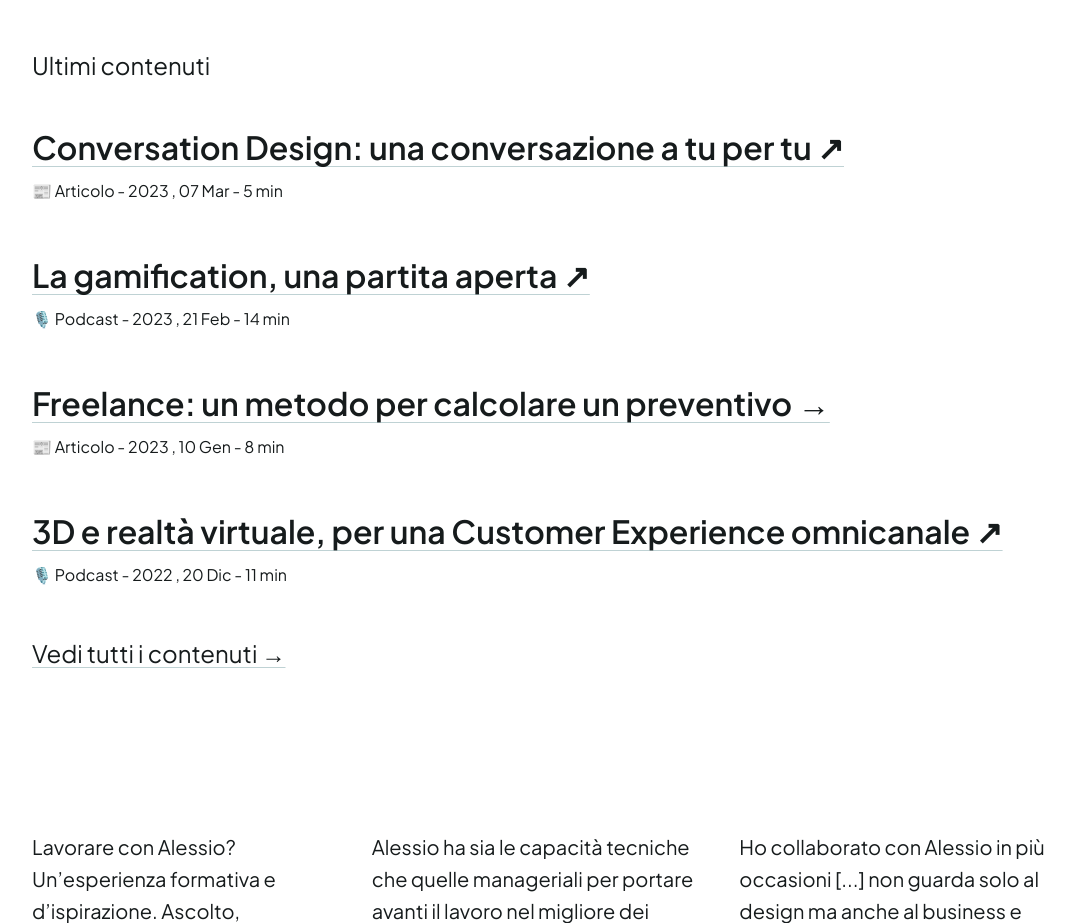
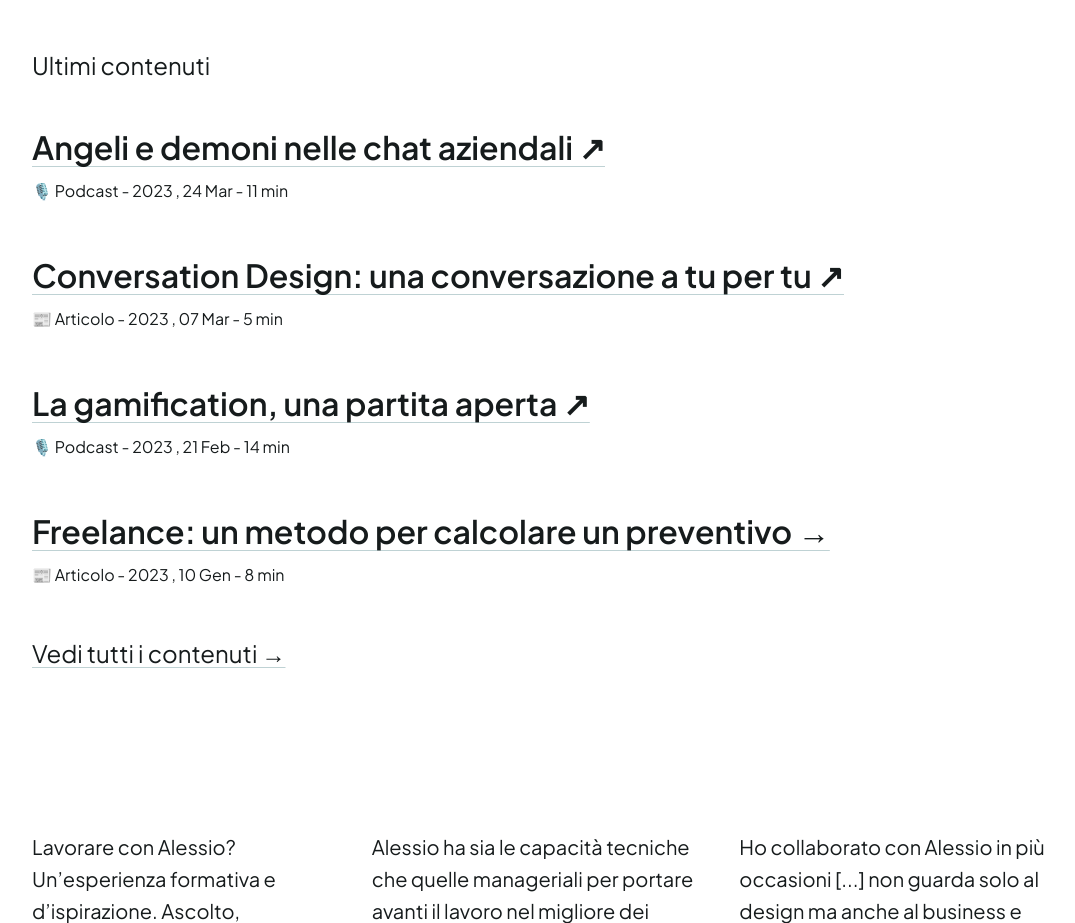
Before and after one commit to alessiocardelli/alessiocardelli, a plain HTML site: page index.html in a window 1280 px wide. Shown: the part 1760-2683 px from the top of the page, without its empty margins (96-1171 px from the left). Drawn offline with Linux system fonts and the light colour scheme.

Commit message:
Versione 2023 4.0

```diff
--- a/index.html
+++ b/index.html
@@ -83,10 +83,10 @@ xxx
 <!-- - - - - - - - - - - - - - - - - - - - - - SEPARATORE - - - - - - - - - - - - - - - - - - - - -->
 <div class="content-list">
   <div class="content-title reveal">Ultimi contenuti</div>
+  <div class="content-box reveal"><p class="content-text"><a class="link" target="_blank" href="https://open.spotify.com/episode/2aecbbnfzV427gKgpuC8ln?si=cd3a7f3e4f5f4b0b" title="Link ad uno dei contenuti realizzati o co-prodotti da Alessio Cardelli">Angeli e demoni nelle chat aziendali  ↗</a></p><p class="content-sub">🎙️ Podcast - 2023 , 24 Mar - 11 min</p></div>
   <div class="content-box reveal"><p class="content-text"><a class="link" target="_blank" href="https://baasbox.com/magazine/conversation-design-conversazione-tu-per-tu" title="Link ad uno dei contenuti realizzati o co-prodotti da Alessio Cardelli">Conversation Design: una conversazione a tu per tu  ↗</a></p><p class="content-sub">📰  Articolo - 2023 , 07 Mar - 5 min</p></div>
   <div class="content-box reveal"><p class="content-text"><a class="link" target="_blank" href="https://open.spotify.com/episode/4wY6MKaZkXzBfjdyoe8K7g?si=b514a0c41f58440f" title="Link ad uno dei contenuti realizzati o co-prodotti da Alessio Cardelli">La gamification, una partita aperta ↗</a></p><p class="content-sub">🎙️ Podcast - 2023 , 21 Feb - 14 min</p></div>
   <div class="content-box reveal"><p class="content-text"><a class="link" href="contents/freelance_preventivi.html" title="Link ad uno dei contenuti realizzati o co-prodotti da Alessio Cardelli">Freelance: un metodo per calcolare un preventivo →</a></p><p class="content-sub">📰 Articolo - 2023 , 10 Gen - 8 min</p></div>
-  <div class="content-box reveal"><p class="content-text"><a class="link" target="_blank" href="https://open.spotify.com/episode/2cJMqUxvDaRomzraFcyLFF?si=c76b7219961e400a" title="Link ad uno dei contenuti realizzati o co-prodotti da Alessio Cardelli">3D e realtà virtuale, per una Customer Experience omnicanale ↗</a></p><p class="content-sub">🎙️ Podcast - 2022 , 20 Dic - 11 min</p></div>
   <div class="inline-cta reveal"><a class="link" href="contents.html" title="Pagina di tutti i contenuti di Alessio Cardelli">Vedi tutti i contenuti  →</a></div>
 </div>
 <!-- - - - - - - - - - - - - - - - - - - - - - SEPARATORE - - - - - - - - - - - - - - - - - - - - -->
```
Also changed, not shown: contents.html (+1 -0 lines).
